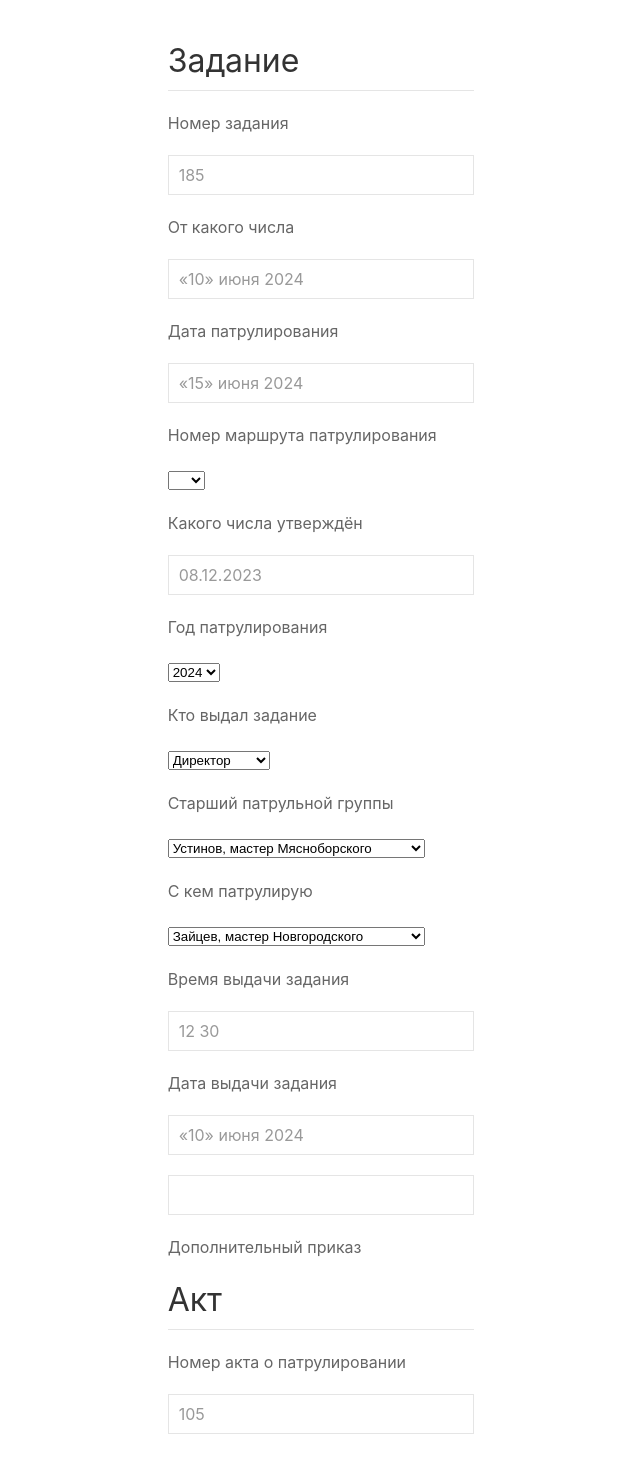
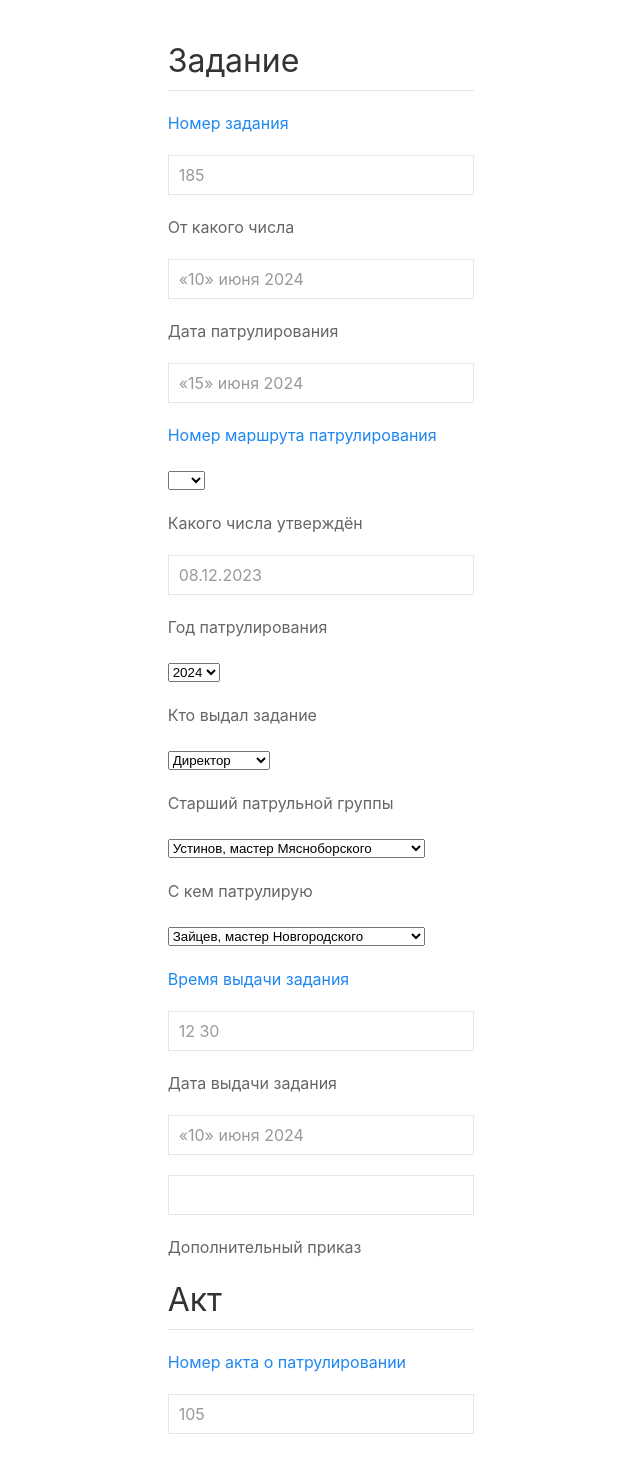
Before and after one commit to mianger22/glodocsy_core, a React (Create React App) app: page / in a window 1280 px wide. Shown: the top 1458 px of the page, without its empty margins (299-939 px from the left). Built offline with nearby package versions, Linux system fonts and the light colour scheme.

Commit message:
changed style on uk-text-primary

```diff
--- a/src/Products/document_generator/Document_generator.jsx
+++ b/src/Products/document_generator/Document_generator.jsx
@@ -40,7 +40,7 @@ const Document_generator = () => (
             </div>
 
             <div className="mb-4">
-                <label className="input-label" for="Patrol_task_number" style={{color: "rgb(167, 150, 0);"}}>Номер задания</label>
+                <label className="uk-text-primary" for="Patrol_task_number">Номер задания</label>
 
                 <div className="uk-margin">
                     <input
@@ -91,7 +91,7 @@ const Document_generator = () => (
                 <div className='uk-text-danger'>{errors.Patrol_date && touched.Patrol_date && errors.Patrol_date}</div>
             </div>
             <div className="mb-4">
-                <label className="input-label" for="Patrol_route_number" style={{color: "rgb(167, 150, 0);"}}>Номер маршрута патрулирования</label>
+                <label className="uk-text-primary" for="Patrol_route_number">Номер маршрута патрулирования</label>
 
                 <div className="uk-margin">
                     <select id="Patrol_route_number" name="Patrol_route_number">
@@ -220,7 +220,7 @@ const Document_generator = () => (
                 <div className='uk-text-danger'>{errors.Full_name_junior_patroller && touched.Full_name_junior_patroller && errors.Full_name_junior_patroller}</div>
             </div>
             <div className="mb-4 flex flex-col space-y-1">
-                <label className="input-label" for="Time_assignment_issue" style={{color: "rgb(167, 150, 0);"}}>Время выдачи задания</label>
+                <label className="uk-text-primary" for="Time_assignment_issue">Время выдачи задания</label>
 
                 <div className="uk-margin">
                     <input
@@ -276,7 +276,7 @@ const Document_generator = () => (
             </div>
 
             <div className="mb-4">
-                <label className="input-label" for="Number_patrol_act" style={{color: "rgb(167, 150, 0);"}}>Номер акта о патрулировании</label>
+                <label className="uk-text-primary" for="Number_patrol_act">Номер акта о патрулировании</label>
 
                 <div className="uk-margin">
                     <input
```
